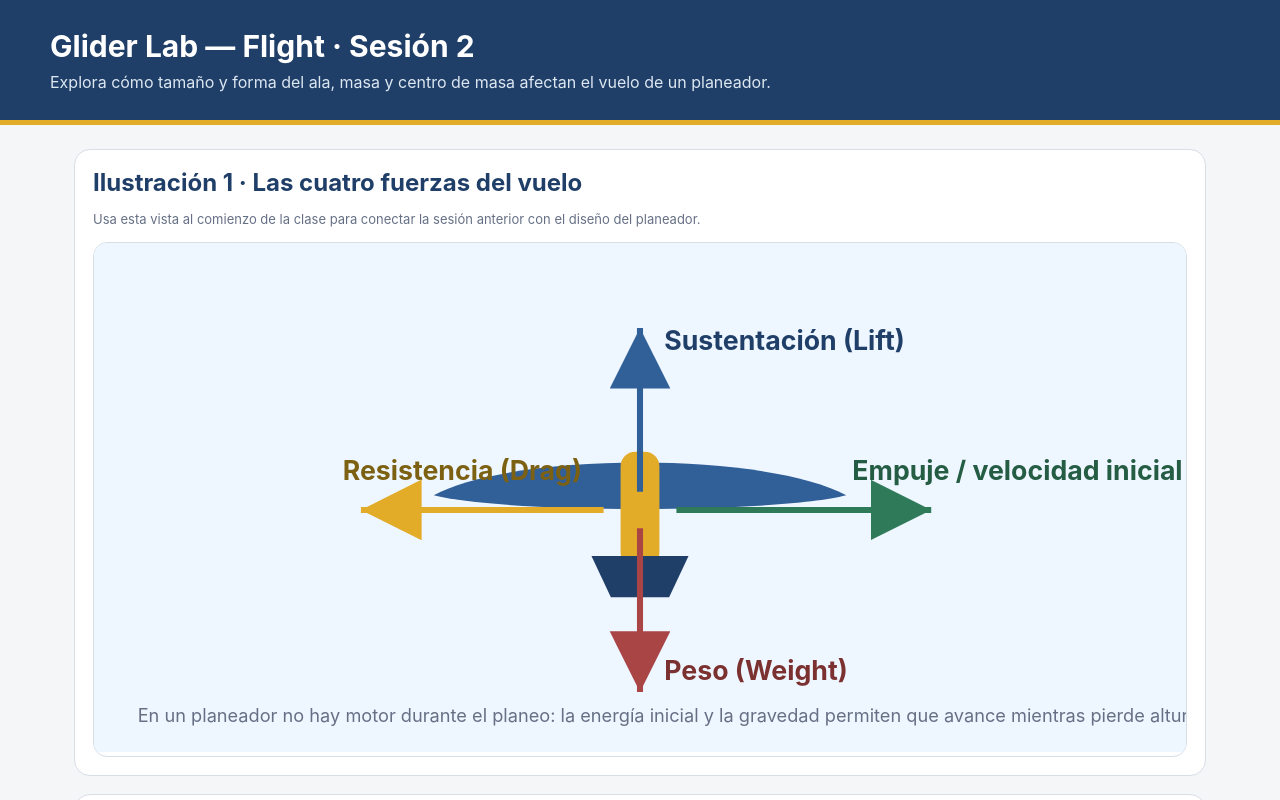
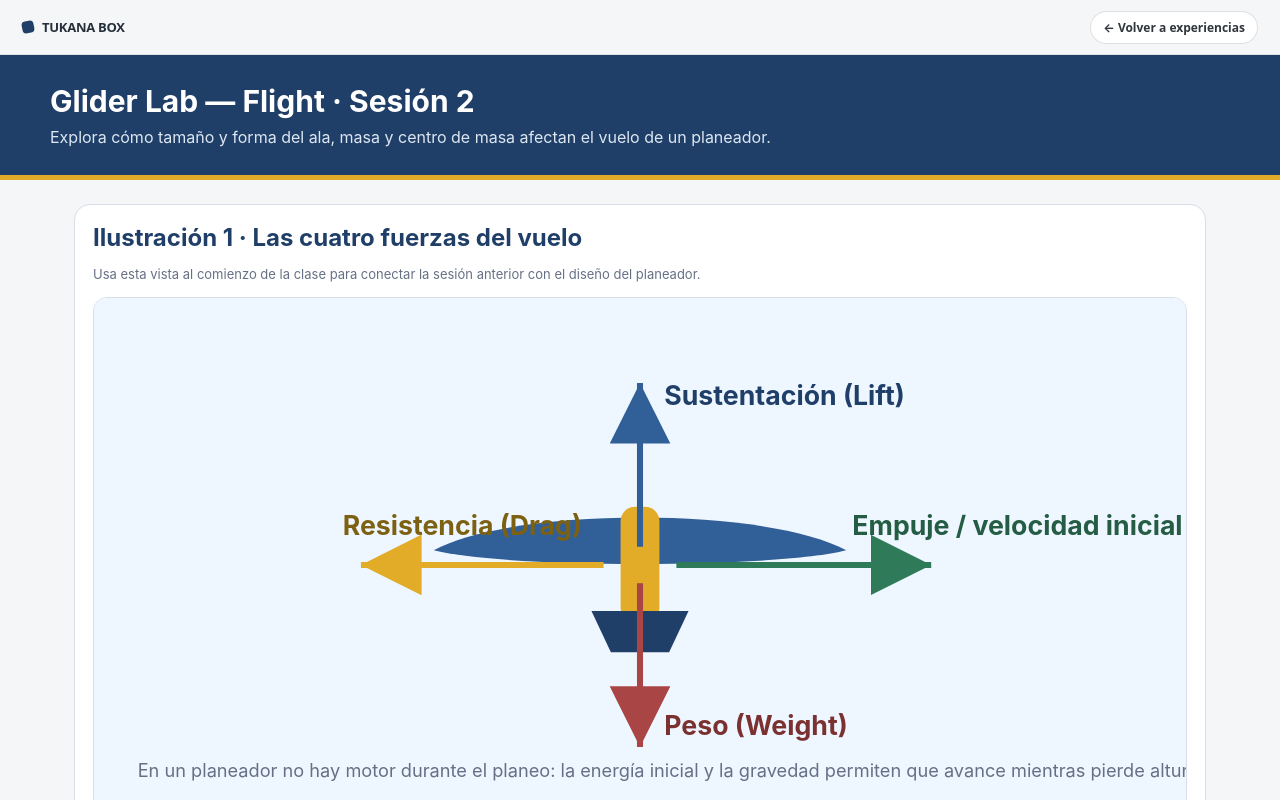
Before and after one commit to juangonzalez0535-ship-it/Tuakana4teachers, a plain HTML site: page apps/simulador-planeador/index.html in a window 1280 px wide. Shown: the top 800 px of the page. Drawn offline with Linux system fonts and the light colour scheme.

Commit message:
feat: Tukana Box branding and navigation, independent visual identity

```diff
--- a/apps/simulador-planeador/index.html
+++ b/apps/simulador-planeador/index.html
@@ -3,7 +3,7 @@
 <head>
 <meta charset="utf-8" />
 <meta name="viewport" content="width=device-width, initial-scale=1" />
-<title>Tukana Aerospace — Glider Lab</title>
+<title>Tukana Box — Glider Lab</title>
 <style>
   :root{
     --bg:#f4f6f8; --panel:#ffffff; --ink:#182234; --muted:#667085;
@@ -45,8 +45,17 @@
   .exercise:last-child{border-bottom:0}
   @media(max-width:850px){.grid,.controls,.compare,.kpis{grid-template-columns:1fr}}
 </style>
-</head>
-<body>
+<style id="tb-identity-css">
+.tb-return{position:relative;z-index:1000;background:var(--tb-background,#fff);border-bottom:1px solid rgba(25,33,42,.1);font-family:system-ui,-apple-system,"Segoe UI",sans-serif;color:#25303c;line-height:1.25}
+.tb-return-inner{max-width:1280px;margin:0 auto;min-height:54px;display:flex;justify-content:space-between;align-items:center;gap:12px;padding:8px 22px}
+.tb-return a{color:inherit;text-decoration:none!important;display:inline-flex;align-items:center;gap:8px;white-space:nowrap}
+.tb-return-home{font-weight:850!important;font-size:13px!important;letter-spacing:-.02em}
+.tb-return-home .tb-dot{width:12px;height:12px;display:inline-block;border-radius:4px;background:var(--tb-accent,#67161c);transform:rotate(-12deg)}
+.tb-return-back{border:1px solid rgba(30,35,45,.14);padding:8px 12px;border-radius:999px;background:#fff;color:#30363c!important;font-weight:720!important;font-size:12px!important}
+.tb-return-back:hover{background:var(--tb-background,#fafafa);border-color:var(--tb-accent,#67161c)}
+@media(max-width:470px){.tb-return-inner{padding:8px 12px}.tb-return-home{font-size:12px!important}.tb-return-back{font-size:11px!important;padding:8px 10px}}
+</style></head>
+<body><div class="tb-return" style="--tb-accent:#203f68;--tb-background:#f4f6f8" role="navigation" aria-label="Navegación de Tukana Box"><div class="tb-return-inner"><a class="tb-return-home" href="../../index.html" aria-label="Tukana Box: ir a inicio"><span class="tb-dot" aria-hidden="true"></span>TUKANA BOX</a><a class="tb-return-back" href="../../index.html">← Volver a experiencias</a></div></div>
 <header>
   <div class="inner">
     <h1>Glider Lab — Flight · Sesión 2</h1>
```
